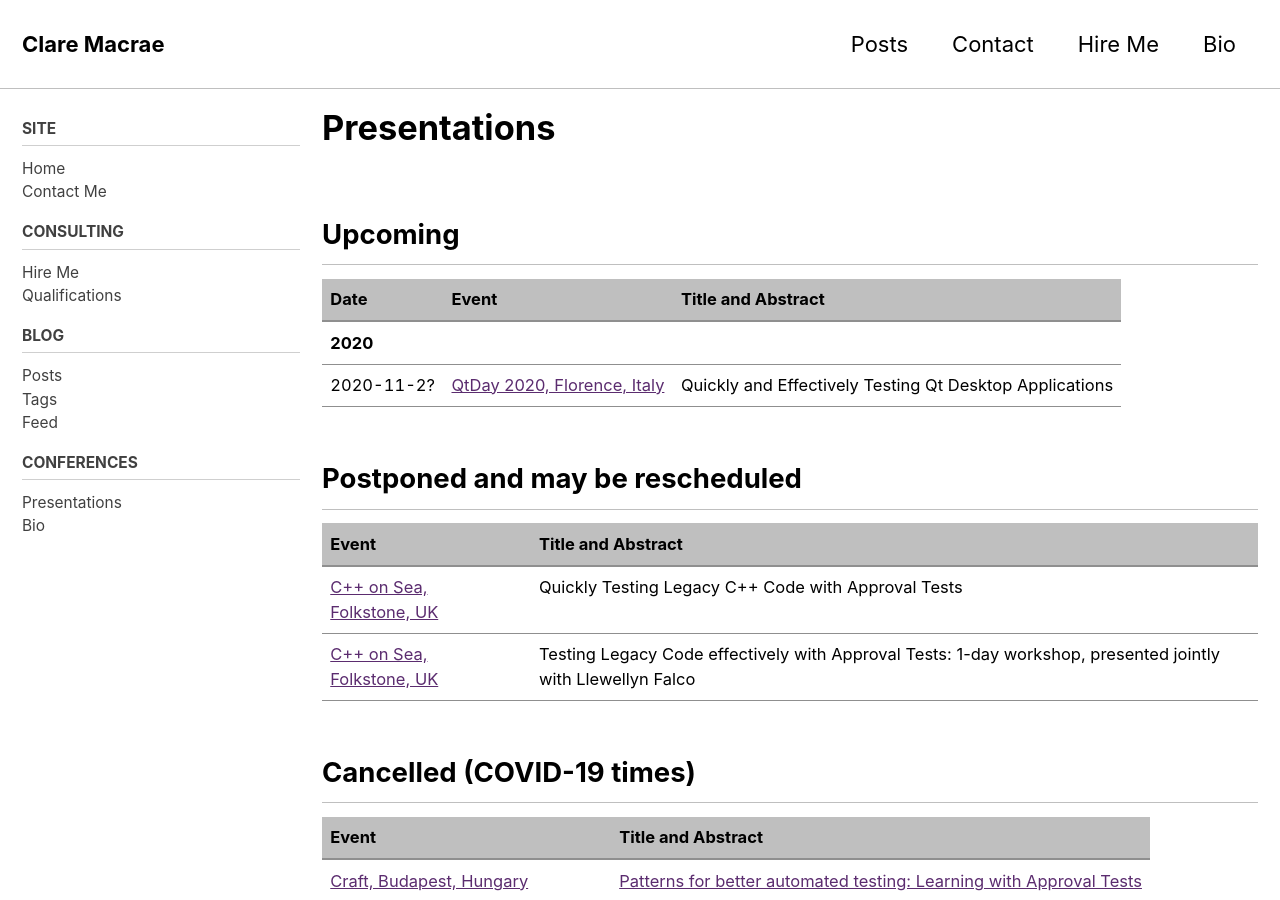
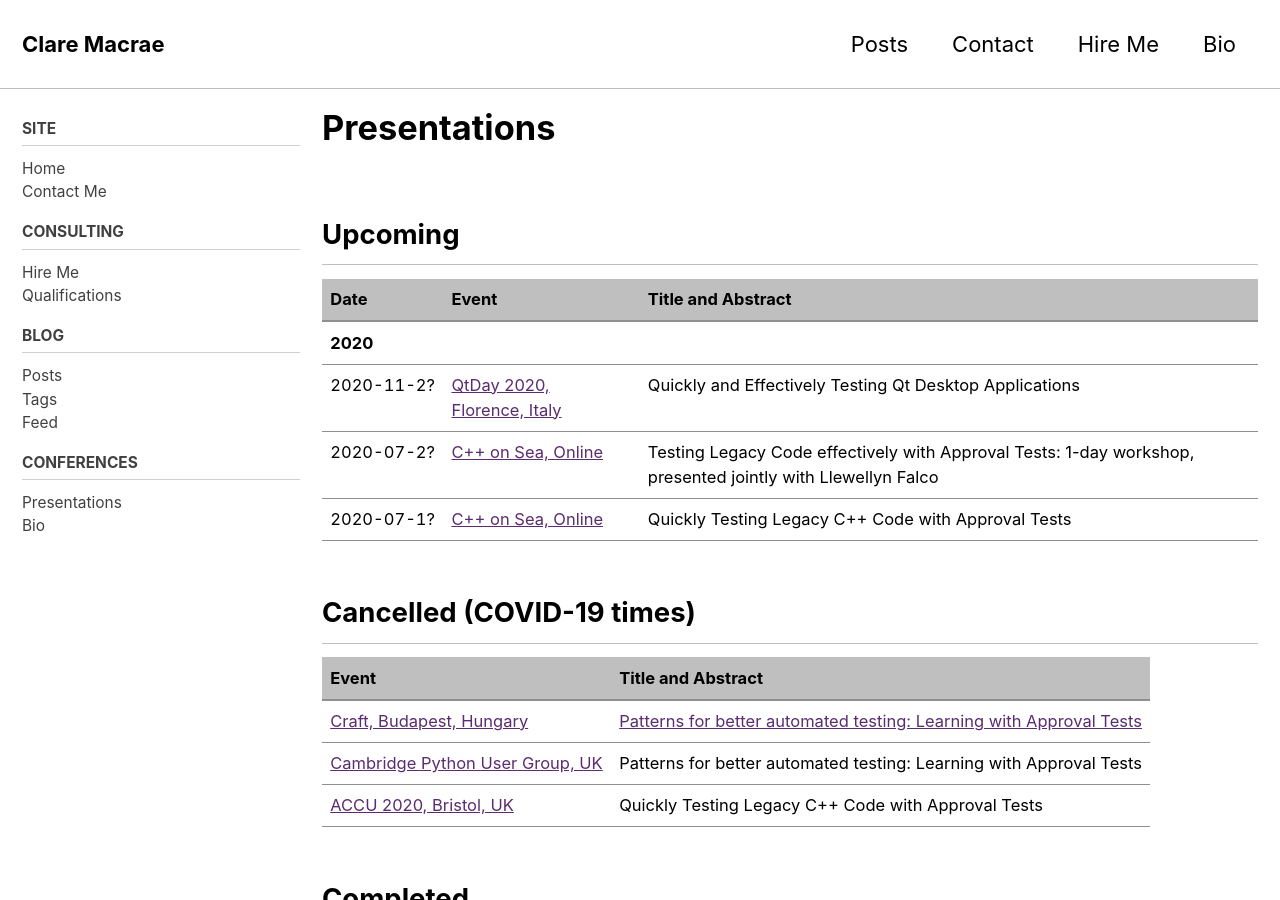
Before and after one commit to claremacrae/claremacrae.github.io, a Jekyll site: the page built from conferences/presentations.md, in a window 1280 px wide and 900 px high. Built offline with Jekyll 4.4.1, drawn with Linux system fonts in a browser that asks for light colours; cached includes are drawn as plain includes; nearby versions of some CDN libraries.

Commit message:
C++ talk and training are going ahead - in July

```diff
--- a/conferences/presentations.md
+++ b/conferences/presentations.md
@@ -12,13 +12,8 @@ read_time: false
 | ----- | ----- | ------------------ |
 | **2020** | &nbsp; | &nbsp; |
 | <span class="text-tabular-dates">2020-11-2?</span> | [QtDay 2020, Florence,&nbsp;Italy](https://www.qtday.it/) | Quickly and Effectively Testing Qt Desktop Applications |
-
-## Postponed and may be rescheduled
-
-| Event | Title and Abstract |
-| ----- | ------------------ |
-| [C++ on Sea, Folkstone,&nbsp;UK](https://cpponsea.uk/) | Quickly Testing Legacy C++ Code with Approval Tests |
-| [C++ on Sea, Folkstone,&nbsp;UK](https://cpponsea.uk/) | Testing Legacy Code effectively with Approval Tests: 1-day workshop, presented jointly with Llewellyn Falco |
+| <span class="text-tabular-dates">2020-07-2?</span> | [C++ on Sea, Online](https://cpponsea.uk/) | Testing Legacy Code effectively with Approval Tests: 1-day workshop, presented jointly with Llewellyn Falco |
+| <span class="text-tabular-dates">2020-07-1?</span> | [C++ on Sea, Online](https://cpponsea.uk/) | Quickly Testing Legacy C++ Code with Approval Tests |
 
 ## Cancelled (COVID-19 times)
 
```
